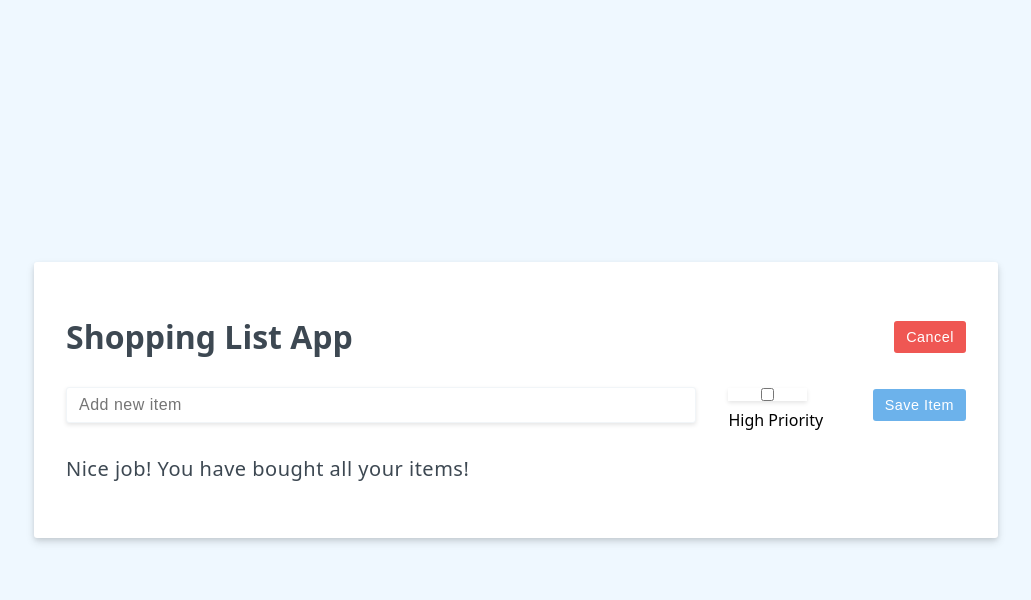
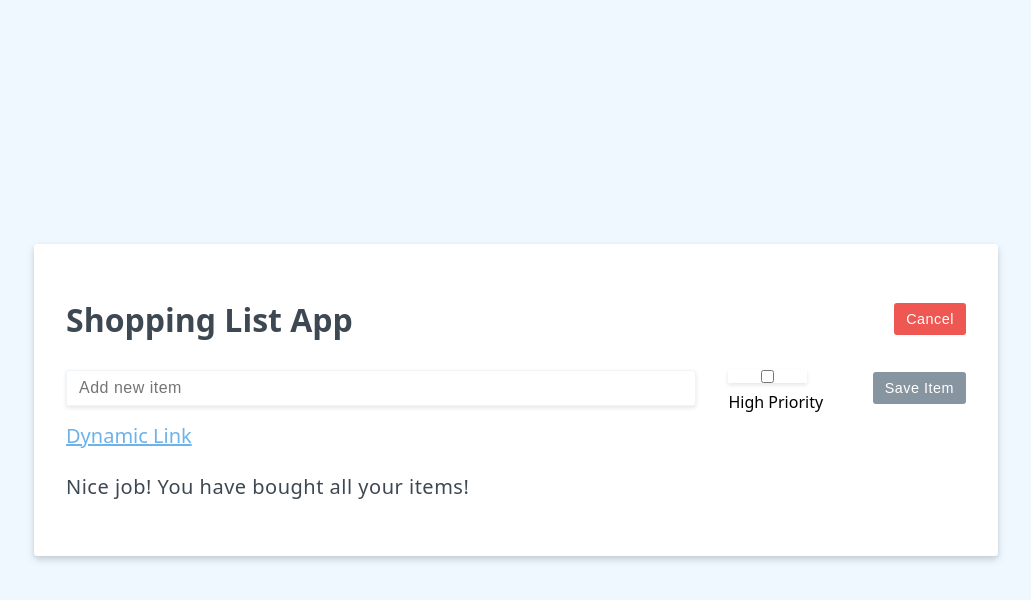
Before and after one commit to MinatoNami/vue-school-classes, a plain HTML site: page FundamentalsOptionsApi/index.html in a window 1280 px wide. Both pictures are taken after a click on the button "Add Item". Shown: the whole page, without its empty margins (124-1155 px from the left). Drawn offline with nearby package versions, Linux system fonts and the light colour scheme.

Commit message:
Complete HTML Attribute Binding in Vue 3

```diff
--- a/FundamentalsOptionsApi/index.html
+++ b/FundamentalsOptionsApi/index.html
@@ -28,8 +28,15 @@
           <input type="checkbox" v-model="newItemHighPriority" />
           High Priority
         </label>
-        <button @click="saveItem" class="btn btn-primary">Save Item</button>
+        <button
+          :disabled="newItem.length === 0"
+          @click="saveItem"
+          class="btn btn-primary"
+        >
+          Save Item
+        </button>
       </div>
+      <a :href="newItem">Dynamic Link</a>
       <p v-if="items.length ===0">Nice job! You have bought all your items!</p>
       <ul v-else>
         <li v-for="item in items" :key="item.id">{{ item.label }}</li>
```
